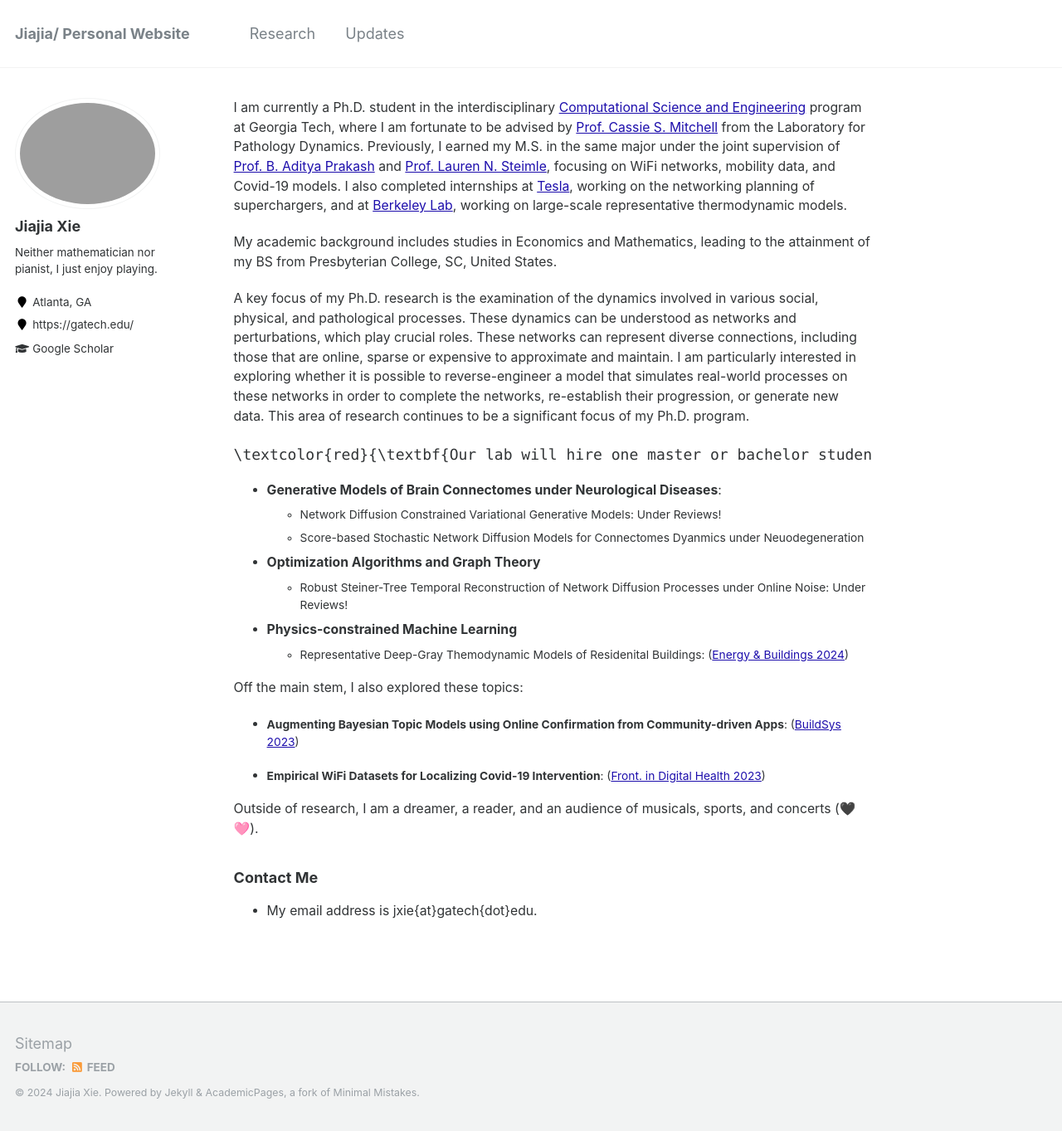
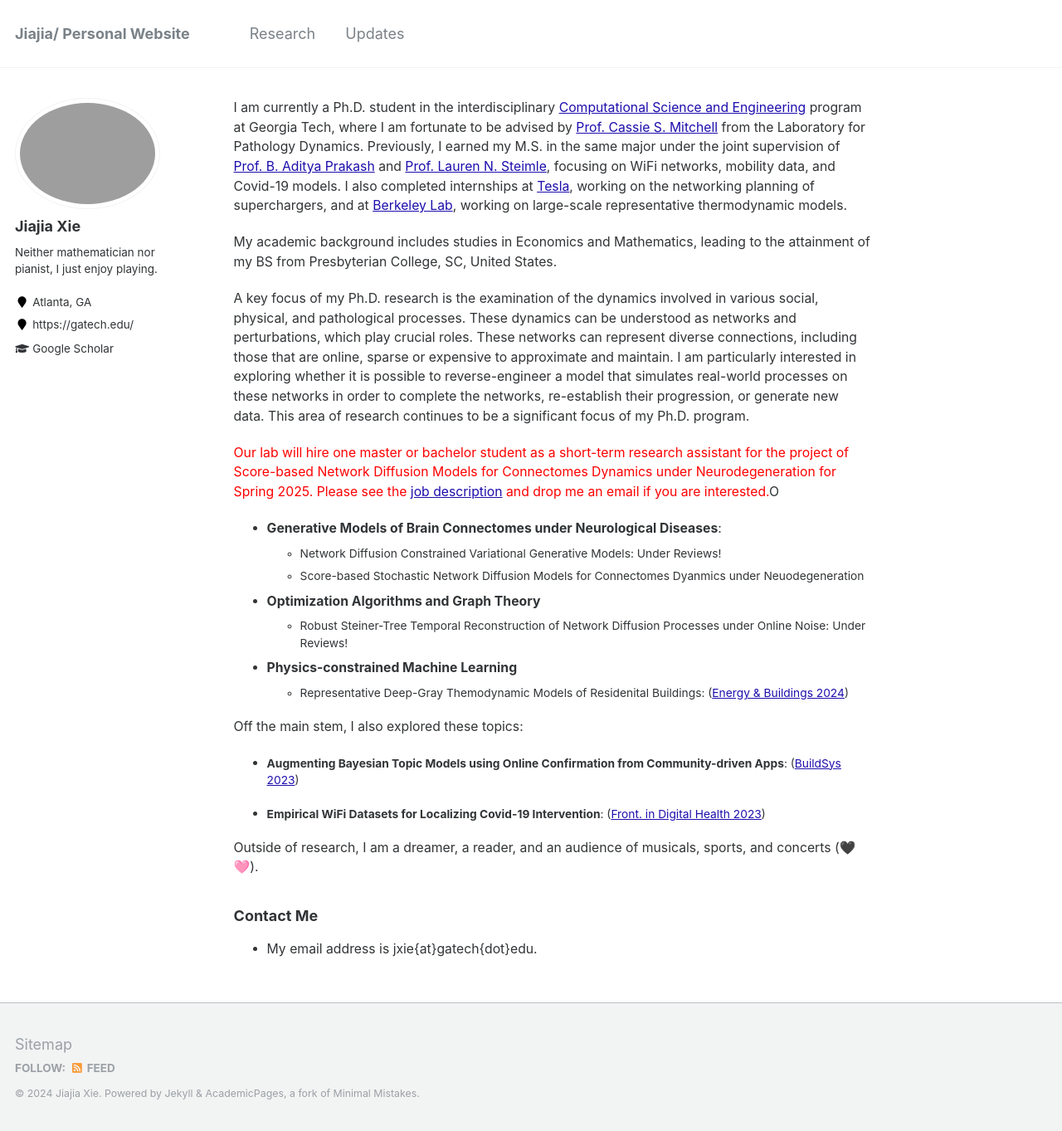
Before and after one commit to jxie1997/jxie1997.github.io, a Jekyll site: the page built from _pages/about.md, in a window 1280 px wide and 1363 px high. Shown: the whole window at 83% size. Built offline with Jekyll 4.4.1, drawn with Linux system fonts in a browser that asks for light colours.

Commit message:
sep 13 2024 5

````diff
--- a/_pages/about.md
+++ b/_pages/about.md
@@ -14,9 +14,9 @@ I am currently a Ph.D. student in the interdisciplinary [Computational Science a
 My academic background includes studies in Economics and Mathematics, leading to the attainment of my BS from Presbyterian College, SC, United States.
 
 A key focus of my Ph.D. research is the examination of the dynamics involved in various social, physical, and pathological processes. These dynamics can be understood as networks and perturbations, which play crucial roles. These networks can represent diverse connections, including those that are online, sparse or expensive to approximate and maintain. I am particularly interested in exploring whether it is possible to reverse-engineer a model that simulates real-world processes on these networks in order to complete the networks, re-establish their progression, or generate new data. This area of research continues to be a significant focus of my Ph.D. program.
-```math
-\textcolor{red}{\textbf{Our lab will hire one master or bachelor student as a short-term research assistant for the project of Score-based Network Diffusion Models for Connectomes Dynamics under Neurodegeneration. Please see the [job description](https://docs.google.com/document/d/1LP-zkn3ZYpa--gsa2nxP8a6LTyTPWJOMLnEie77xCfI/edit). Please drop me an email if you are interested.}}
-```
+
+
+<span style="color: red"> Our lab will hire one master or bachelor student as a short-term research assistant for the project of Score-based Network Diffusion Models for Connectomes Dynamics under Neurodegeneration for Spring 2025. Please see the [job description](https://docs.google.com/document/d/1LP-zkn3ZYpa--gsa2nxP8a6LTyTPWJOMLnEie77xCfI/edit) and drop me an email if you are interested.</span>O
 
 * **Generative Models of Brain Connectomes under Neurological Diseases**:
   - Network Diffusion Constrained Variational Generative Models: Under Reviews!
````
